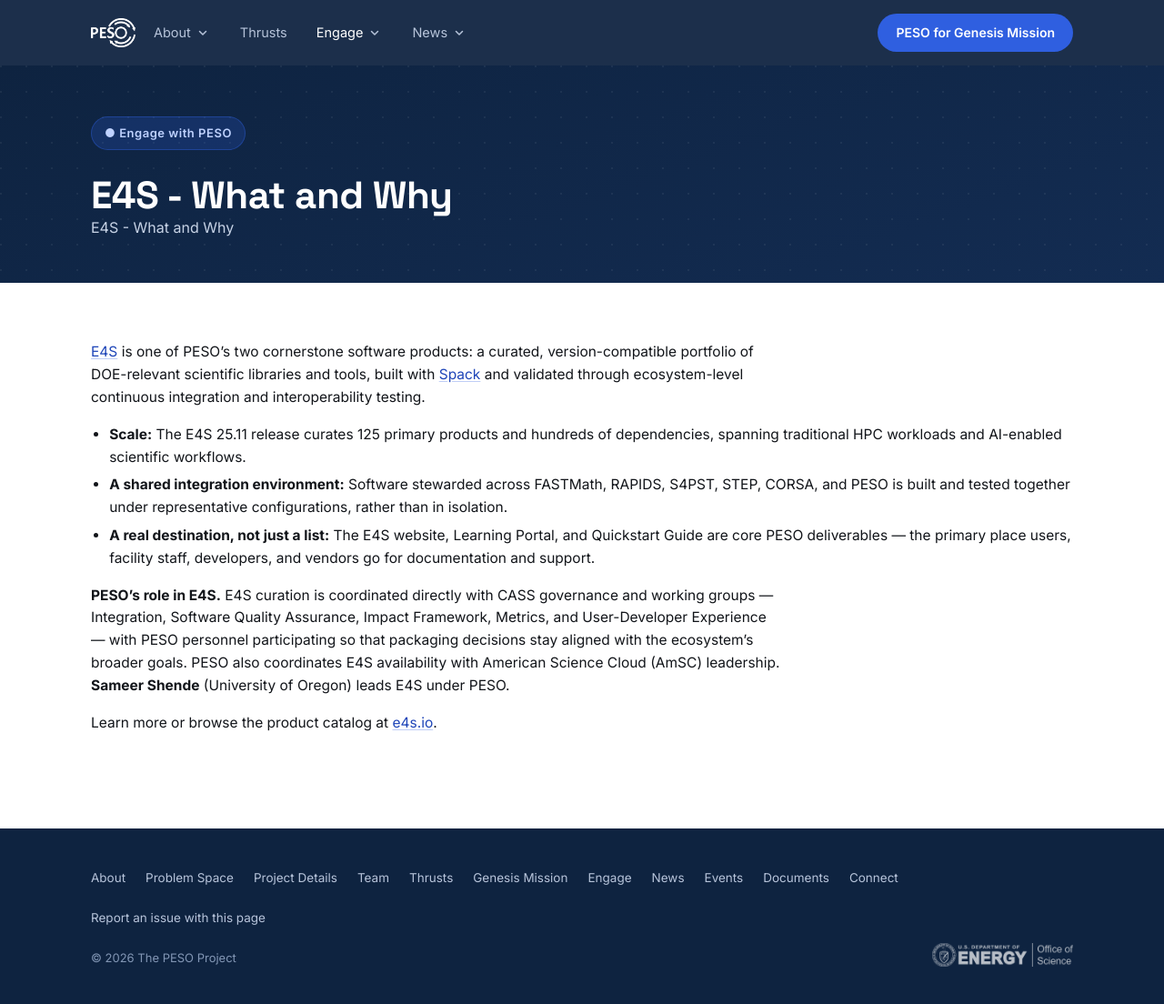
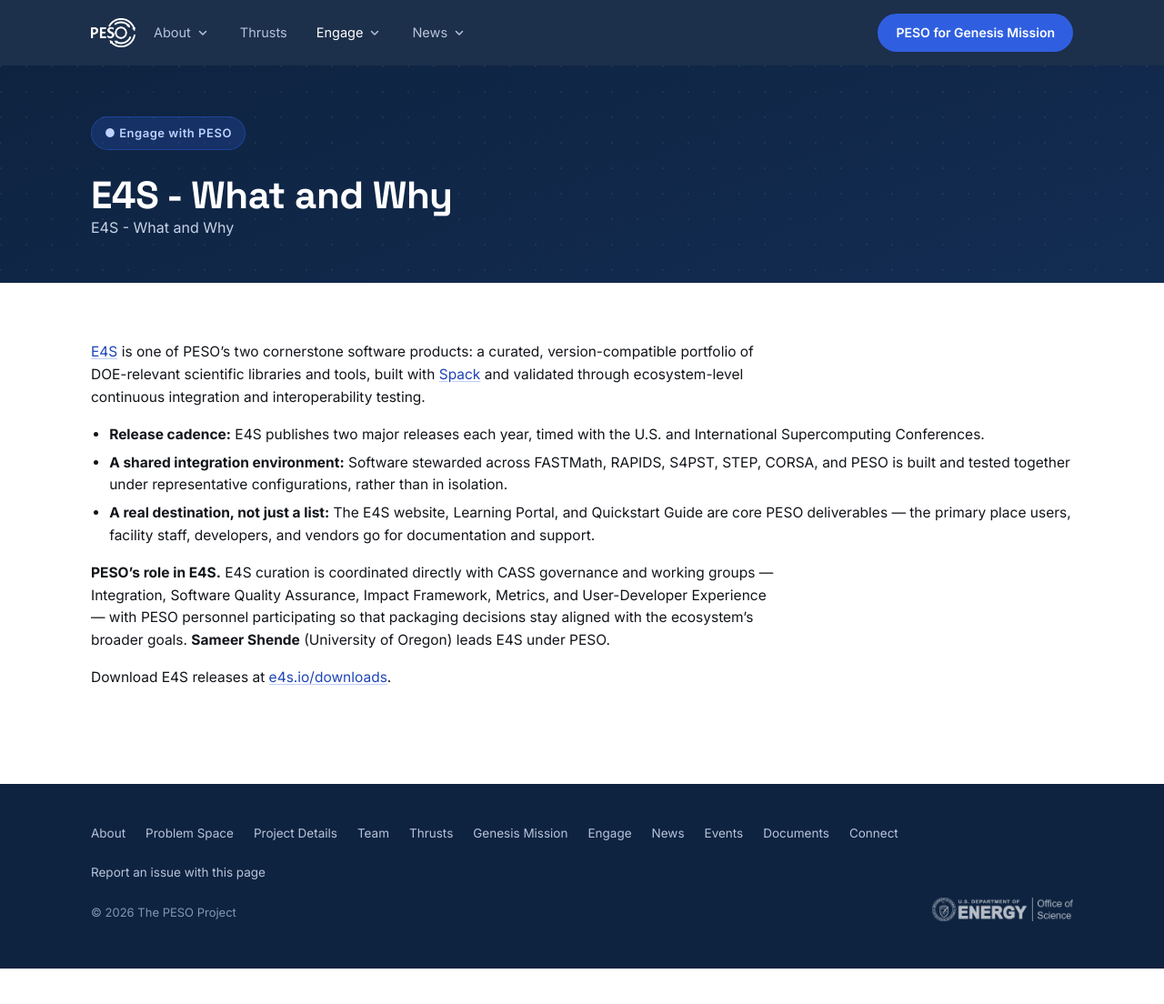
Before and after one commit to pesoproject/pesoproject.github.io, a Jekyll site: the page built from engage/e4s.md, in a window 1280 px wide and 1114 px high. Shown: the top 1104 px of the window at 91% size. Built offline with Jekyll 4.4.1, drawn with Linux system fonts in a browser that asks for light colours.

Commit message:
Update E4S page to evergreen release messaging
Co-authored-by: maherou <1021003+maherou@users.noreply.github.com>

```diff
--- a/engage/e4s.md
+++ b/engage/e4s.md
@@ -7,10 +7,10 @@ description: E4S - What and Why
 
 [E4S](https://e4s.io) is one of PESO's two cornerstone software products: a curated, version-compatible portfolio of DOE-relevant scientific libraries and tools, built with [Spack](/engage/spack) and validated through ecosystem-level continuous integration and interoperability testing.
 
-- **Scale:** The E4S 25.11 release curates 125 primary products and hundreds of dependencies, spanning traditional HPC workloads and AI-enabled scientific workflows.
+- **Release cadence:** E4S publishes two major releases each year, timed with the U.S. and International Supercomputing Conferences.
 - **A shared integration environment:** Software stewarded across FASTMath, RAPIDS, S4PST, STEP, CORSA, and PESO is built and tested together under representative configurations, rather than in isolation.
 - **A real destination, not just a list:** The E4S website, Learning Portal, and Quickstart Guide are core PESO deliverables — the primary place users, facility staff, developers, and vendors go for documentation and support.
 
-**PESO's role in E4S.** E4S curation is coordinated directly with CASS governance and working groups — Integration, Software Quality Assurance, Impact Framework, Metrics, and User-Developer Experience — with PESO personnel participating so that packaging decisions stay aligned with the ecosystem's broader goals. PESO also coordinates E4S availability with American Science Cloud (AmSC) leadership. **Sameer Shende** (University of Oregon) leads E4S under PESO.
+**PESO's role in E4S.** E4S curation is coordinated directly with CASS governance and working groups — Integration, Software Quality Assurance, Impact Framework, Metrics, and User-Developer Experience — with PESO personnel participating so that packaging decisions stay aligned with the ecosystem's broader goals. **Sameer Shende** (University of Oregon) leads E4S under PESO.
 
-Learn more or browse the product catalog at [e4s.io](https://e4s.io).
+Download E4S releases at [e4s.io/downloads](https://e4s.io/downloads).
```
